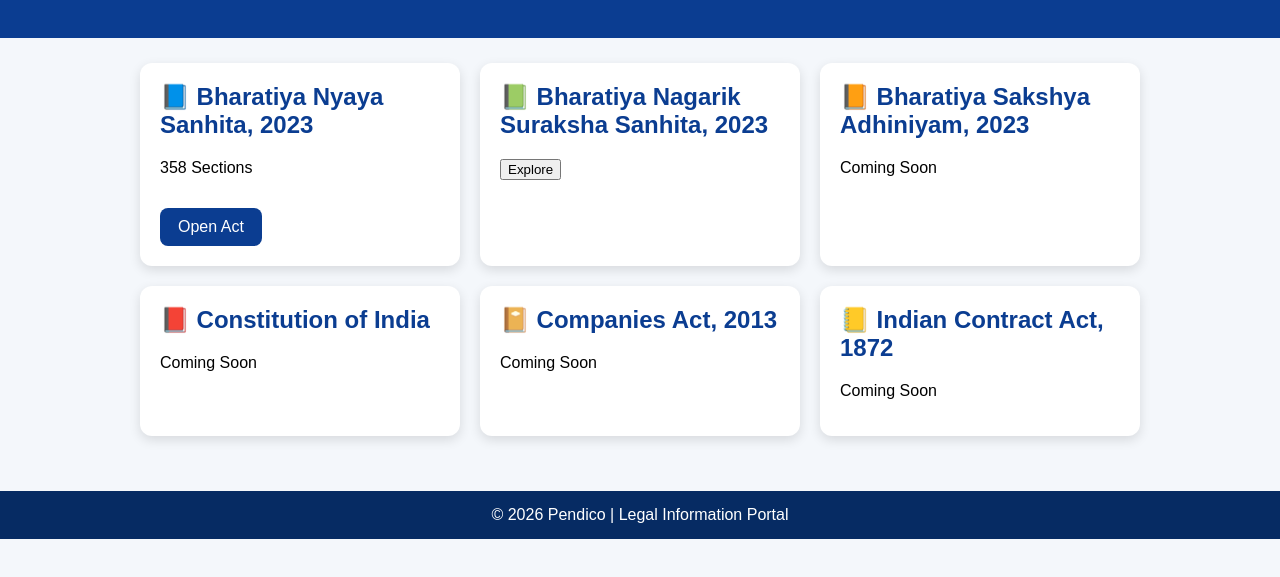
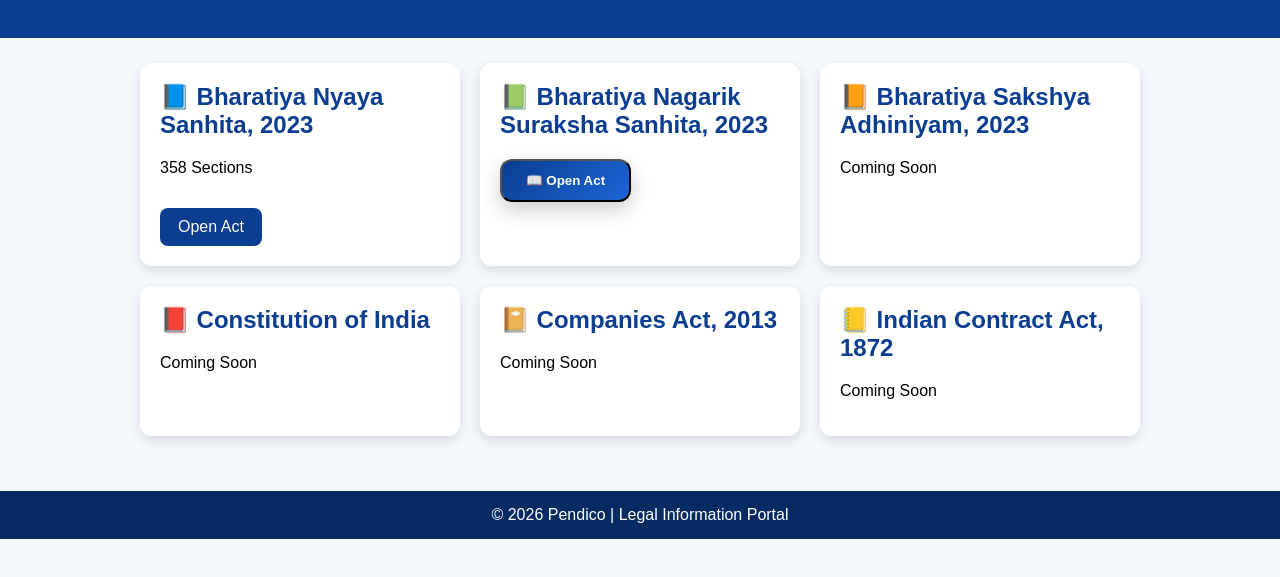
Before and after one commit to pendico-pixel/pendico.github.io, a plain HTML site: page bareacts.html in a window 1280 px wide. Shown: the part 127-704 px from the top of the page. Drawn offline with Linux system fonts and the light colour scheme.

Commit message:
Update bareacts.html

```diff
--- a/bareacts.html
+++ b/bareacts.html
@@ -62,6 +62,22 @@ text-align:center;
 padding:15px;
 margin-top:30px;
 }
+.open-btn{
+display:inline-block;
+padding:12px 24px;
+background:linear-gradient(135deg,#0b3d91,#1d65d6);
+color:white;
+text-decoration:none;
+font-weight:bold;
+border-radius:12px;
+transition:0.3s;
+box-shadow:0 8px 20px rgba(0,0,0,.2);
+}
+
+.open-btn:hover{
+transform:translateY(-3px);
+box-shadow:0 12px 25px rgba(0,0,0,.3);
+}
 </style>
 </head>
 
@@ -82,7 +98,7 @@ margin-top:30px;
 
 <div class="card">
 <h2>📗 Bharatiya Nagarik Suraksha Sanhita, 2023</h2>
-<button onclick="location.href='bnss.html'">Explore</button>
+<button onclick="location.<a href="bnss.html" class="open-btn">📖 Open Act</a>
 </div>
 
 <div class="card">
```
